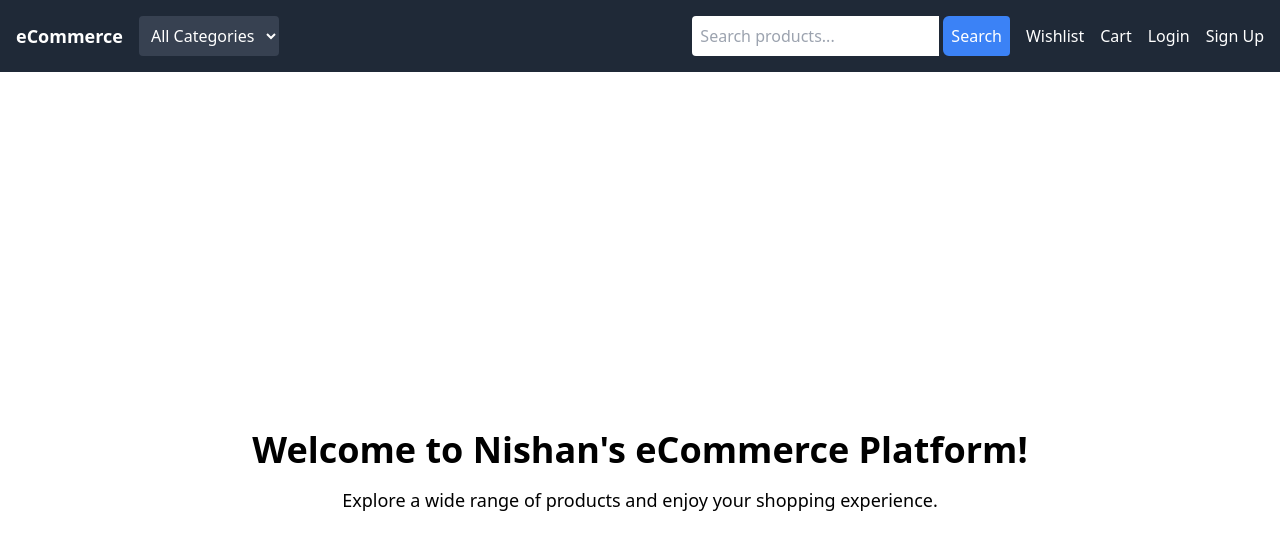
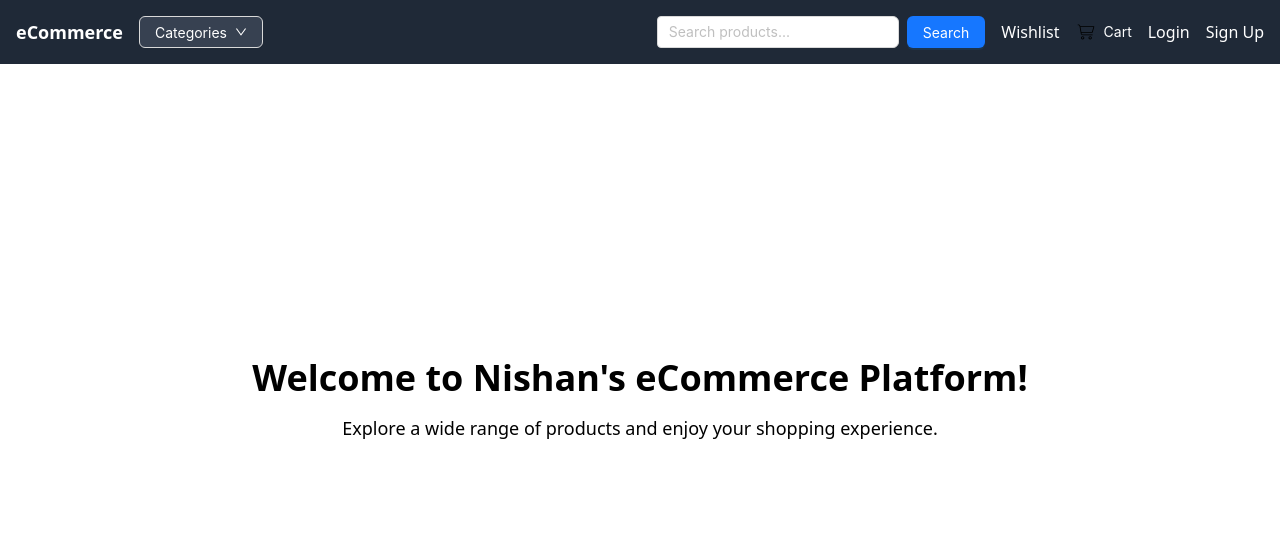
Before and after one commit to nishanau/full_stack_app, a Next.js app: page / in a window 1280 px wide. Shown: the top 550 px of the page. Built offline with nearby package versions, Linux system fonts and the light colour scheme; no server answers.

Commit message:
refined the navbar components

```diff
--- a/app/components/navbar/CartIcon.js
+++ b/app/components/navbar/CartIcon.js
@@ -1,11 +1,15 @@
 import React from 'react';
 import Link from 'next/link';
+import { Typography } from 'antd';
+import Image from 'next/image';
+
+const { Text } = Typography;
 
 const CartIcon = () => {
   return (
-    <Link href="/cart" className="text-white relative hover:text-gray-300">
-      Cart
-
+    <Link href="/cart" className="flex items-center text-white hover:text-gray-300">
+      <Image src="/cart.svg" alt="Cart" width={20} height={20} />
+      <Text className="ml-2 text-white hover:text-gray-300">Cart</Text>
     </Link>
   );
 };
--- a/app/components/navbar/CategoryDropdown.js
+++ b/app/components/navbar/CategoryDropdown.js
@@ -1,14 +1,34 @@
 import React from 'react';
+import { Dropdown, Menu, Button } from 'antd';
+import { DownOutlined } from '@ant-design/icons';
 
 const CategoriesDropdown = () => {
+  const menu = (
+    <Menu>
+      <Menu.Item key="all">
+        <a href="/category/all">All Categories</a>
+      </Menu.Item>
+      <Menu.Item key="electronics">
+        <a href="/category/electronics">Electronics</a>
+      </Menu.Item>
+      <Menu.Item key="fashion">
+        <a href="/category/fashion">Fashion</a>
+      </Menu.Item>
+      <Menu.Item key="home">
+        <a href="/category/home">Home</a>
+      </Menu.Item>
+      <Menu.Item key="beauty">
+        <a href="/category/beauty">Beauty</a>
+      </Menu.Item>
+    </Menu>
+  );
+
   return (
-    <select className="p-2 rounded bg-gray-700 text-white">
-      <option value="all">All Categories</option>
-      <option value="electronics">Electronics</option>
-      <option value="fashion">Fashion</option>
-      <option value="home">Home</option>
-      <option value="beauty">Beauty</option>
-    </select>
+    <Dropdown overlay={menu} trigger={['hover']}>
+      <Button className="bg-gray-700 text-white">
+        Categories <DownOutlined />
+      </Button>
+    </Dropdown>
   );
 };
 
--- a/app/components/navbar/Navbar.js
+++ b/app/components/navbar/Navbar.js
@@ -12,7 +12,7 @@ const Navbar = () => {
   const { data: session } = useSession();
 
   return (
-    <nav className="bg-gray-800 p-4 flex justify-between items-center">
+    <nav className="bg-gray-800 p-4 flex justify-between items-center fixed top-0 w-full z-50">
       <div className="flex items-center space-x-4">
         <Link href="/" className="text-white text-lg font-bold hover:text-gray-300">eCommerce</Link>
         <CategoriesDropdown />
--- a/app/components/navbar/ProfileLinks.js
+++ b/app/components/navbar/ProfileLinks.js
@@ -1,13 +1,20 @@
 import React from 'react';
 import Link from 'next/link';
+import { Button } from 'antd';
 import { signOut } from 'next-auth/react';
 
 const ProfileLinks = () => {
   return (
-    <>
-      <Link href="/profile" className="text-white hover:text-gray-300">Profile</Link>
-      <button onClick={() => signOut()} className="text-white hover:text-gray-300">Logout</button>
-    </>
+    <div className="flex space-x-4">
+      <Link href="/profile" passHref>
+        <Button type="link" className="text-white hover:text-gray-300">
+          Profile
+        </Button>
+      </Link>
+      <Button type="link" className="text-white hover:text-red-500" onClick={() => signOut()}>
+        Logout
+      </Button>
+    </div>
   );
 };
 
--- a/app/components/navbar/SearchBar.js
+++ b/app/components/navbar/SearchBar.js
@@ -1,16 +1,17 @@
 import React from 'react';
+import { Input, Button } from 'antd';
 
 const SearchBar = () => {
   return (
     <div className="flex">
-      <input
+      <Input
         type="text"
         placeholder="Search products..."
-        className="p-2 rounded-l"
+        className="rounded-l"
       />
-      <button className="p-2 bg-blue-500 text-white rounded-r ml-1 rounded-md hover:bg-blue-600">
+      <Button type="primary" className="ml-2">
         Search
-      </button>
+      </Button>
     </div>
   );
 };
--- a/app/layout.js
+++ b/app/layout.js
@@ -1,10 +1,13 @@
-// /app/layout.js
 'use client'
 import { useEffect } from 'react';
+import { usePathname } from 'next/navigation';
 import ClientSessionProvider from './components/common/ClientSessionProvider';
+import Navbar from './components/navbar/Navbar';
 import './globals.css';
 
 function Layout({ children, session }) {
+  const pathname = usePathname();
+
   useEffect(() => {
     const isDarkMode = window.matchMedia && window.matchMedia('(prefers-color-scheme: dark)').matches;
     if (isDarkMode) {
@@ -14,6 +17,12 @@ function Layout({ children, session }) {
     }
   }, []);
 
+  // Define routes where the navbar should not be shown
+  const noNavbarRoutes = ['/auth/login', '/auth/signup'];
+
+  // Check if the current route is one of the routes without a navbar
+  const showNavbar = !noNavbarRoutes.includes(pathname);
+
   return (
     <html lang="en">
       <head>
@@ -21,6 +30,7 @@ function Layout({ children, session }) {
       </head>
       <body>
         <ClientSessionProvider session={session}>
+          {showNavbar && <Navbar />}
           <div>
             {children}
           </div>
--- a/app/page.js
+++ b/app/page.js
@@ -1,11 +1,9 @@
 "use client";
 import React from "react";
-import Navbar from "./components/navbar/Navbar";
 
 const HomePage = () => {
   return (
     <div>
-      <Navbar />
       <main className="flex flex-col items-center justify-center min-h-screen p-4 text-center">
         <h1 className="text-4xl font-bold mb-4">
           Welcome to Nishan's eCommerce Platform!
```
Also changed, not shown: public/cart.svg (added).
